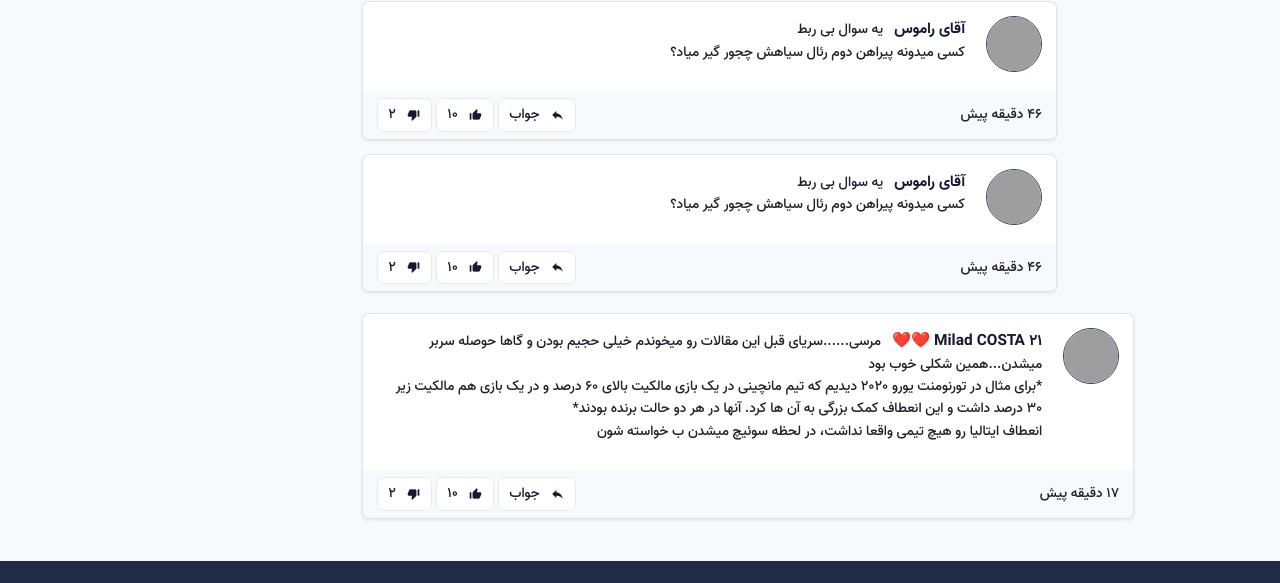
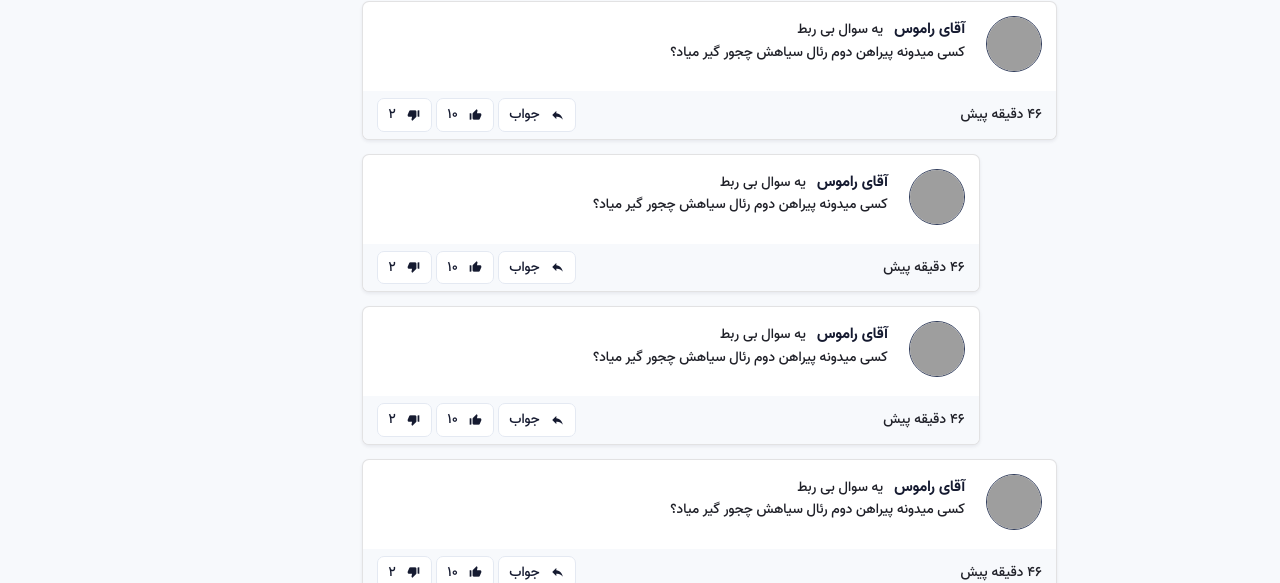
Before and after one commit to hessamkhoobkar/varzeshtimes, a plain HTML site: page post.html in a window 1280 px wide. Shown: the part 2532-3115 px from the top of the page. Drawn offline with Linux system fonts and the light colour scheme; grey boxes are pictures that could not be loaded.

Commit message:
add third layer to comments

```diff
--- a/assets/scss/extends/_vt-comments.scss
+++ b/assets/scss/extends/_vt-comments.scss
@@ -86,6 +86,11 @@
       margin-inline-start: 10%;
     }
 
+    &.is-thirdlayer {
+      width: 80%;
+      margin-inline-start: 20%;
+    }
+
     &-user-text-link {
       margin-inline-end: 0.5rem;
     }
--- a/post.html
+++ b/post.html
@@ -416,7 +416,7 @@
                     <div class="commenter-avatar-wrap">
                       <div class="commenter-avatar">
                         <img
-                          src="https://www.tarafdari.com/sites/default/files/styles/avatar/public/pictures/picture-756093-1627215832.jpg?itok=AcaNuQ6Y"
+                          src="https://www.tarafdari.com/sites/default/files/styles/avatar/public/pictures/picture-767993-1634797431.jpg?itok=rk0L0p0z"
                           alt="commenter avatar"
                         />
                         <a href="#" class="stretched-link"></a>
@@ -462,7 +462,7 @@
                     <div class="commenter-avatar-wrap">
                       <div class="commenter-avatar">
                         <img
-                          src="https://www.tarafdari.com/sites/default/files/styles/avatar/public/pictures/picture-756093-1627215832.jpg?itok=AcaNuQ6Y"
+                          src="https://www.tarafdari.com/sites/default/files/styles/avatar/public/pictures/picture-767993-1634797431.jpg?itok=rk0L0p0z"
                           alt="commenter avatar"
                         />
                         <a href="#" class="stretched-link"></a>
@@ -503,12 +503,13 @@
                     </div>
                   </div>
                 </div>
-                <div class="comment">
+
+                <div class="comment is-thirdlayer">
                   <div class="comment--body">
                     <div class="commenter-avatar-wrap">
                       <div class="commenter-avatar">
                         <img
-                          src="https://www.tarafdari.com/sites/default/files/styles/avatar/public/pictures/picture-756093-1627215832.jpg?itok=AcaNuQ6Y"
+                          src="https://www.tarafdari.com/sites/default/files/styles/avatar/public/pictures/picture-767993-1634797431.jpg?itok=rk0L0p0z"
                           alt="commenter avatar"
                         />
                         <a href="#" class="stretched-link"></a>
@@ -550,7 +551,101 @@
                   </div>
                 </div>
 
-                <!-- <div class="comment-form reply">
+                <div class="comment is-thirdlayer">
+                  <div class="comment--body">
+                    <div class="commenter-avatar-wrap">
+                      <div class="commenter-avatar">
+                        <img
+                          src="https://www.tarafdari.com/sites/default/files/styles/avatar/public/pictures/picture-767993-1634797431.jpg?itok=rk0L0p0z"
+                          alt="commenter avatar"
+                        />
+                        <a href="#" class="stretched-link"></a>
+                      </div>
+                    </div>
+                    <div class="comment-text">
+                      <p class="comment-text-pragraph">
+                        <a class="comment-user-text-link" href="#">
+                          <span class="user-name"> آقای راموس </span>
+                        </a>
+                        <span class="comment-text-span">
+                          یه سوال بی ربط
+                          <br />
+                          کسی میدونه پیراهن دوم رئال سیاهش چجور گیر میاد؟
+                        </span>
+                      </p>
+                    </div>
+                  </div>
+                  <div class="comment--footer">
+                    <div class="comment--date">46 دقیقه پیش</div>
+                    <div class="comment--reactions">
+                      <button class="btn vt-btn-white">
+                        <span class="material-icons size-font"> reply </span>
+                        <span>جواب</span>
+                      </button>
+                      <button class="btn vt-btn-white">
+                        <span class="material-icons size-font">
+                          thumb_up_alt
+                        </span>
+                        <span>10</span>
+                      </button>
+                      <button class="btn vt-btn-white is-danger">
+                        <span class="material-icons size-font">
+                          thumb_down_alt
+                        </span>
+                        <span>2</span>
+                      </button>
+                    </div>
+                  </div>
+                </div>
+
+                <div class="comment">
+                  <div class="comment--body">
+                    <div class="commenter-avatar-wrap">
+                      <div class="commenter-avatar">
+                        <img
+                          src="https://www.tarafdari.com/sites/default/files/styles/avatar/public/pictures/picture-767993-1634797431.jpg?itok=rk0L0p0z"
+                          alt="commenter avatar"
+                        />
+                        <a href="#" class="stretched-link"></a>
+                      </div>
+                    </div>
+                    <div class="comment-text">
+                      <p class="comment-text-pragraph">
+                        <a class="comment-user-text-link" href="#">
+                          <span class="user-name"> آقای راموس </span>
+                        </a>
+                        <span class="comment-text-span">
+                          یه سوال بی ربط
+                          <br />
+                          کسی میدونه پیراهن دوم رئال سیاهش چجور گیر میاد؟
+                        </span>
+                      </p>
+                    </div>
+                  </div>
+                  <div class="comment--footer">
+                    <div class="comment--date">46 دقیقه پیش</div>
+                    <div class="comment--reactions">
+                      <button class="btn vt-btn-white">
+                        <span class="material-icons size-font"> reply </span>
+                        <span>جواب</span>
+                      </button>
+                      <button class="btn vt-btn-white">
+                        <span class="material-icons size-font">
+                          thumb_up_alt
+                        </span>
+                        <span>10</span>
+                      </button>
+                      <button class="btn vt-btn-white is-danger">
+                        <span class="material-icons size-font">
+                          thumb_down_alt
+                        </span>
+                        <span>2</span>
+                      </button>
+                    </div>
+                  </div>
+                </div>
+
+                <div class="comment-form reply">
                   <div class="mb-3">
                     <textarea
                       class="form-control comment-textarea"
@@ -561,7 +656,7 @@
                   <div class="mb-3">
                     <button class="btn vt-btn-white">اشتراک دیدگاه</button>
                   </div>
-                </div> -->
+                </div>
               </div>
               <div class="comment-wrap">
                 <div class="comment">
```
Also changed, not shown: assets/css/styles.css, 1 other file.
